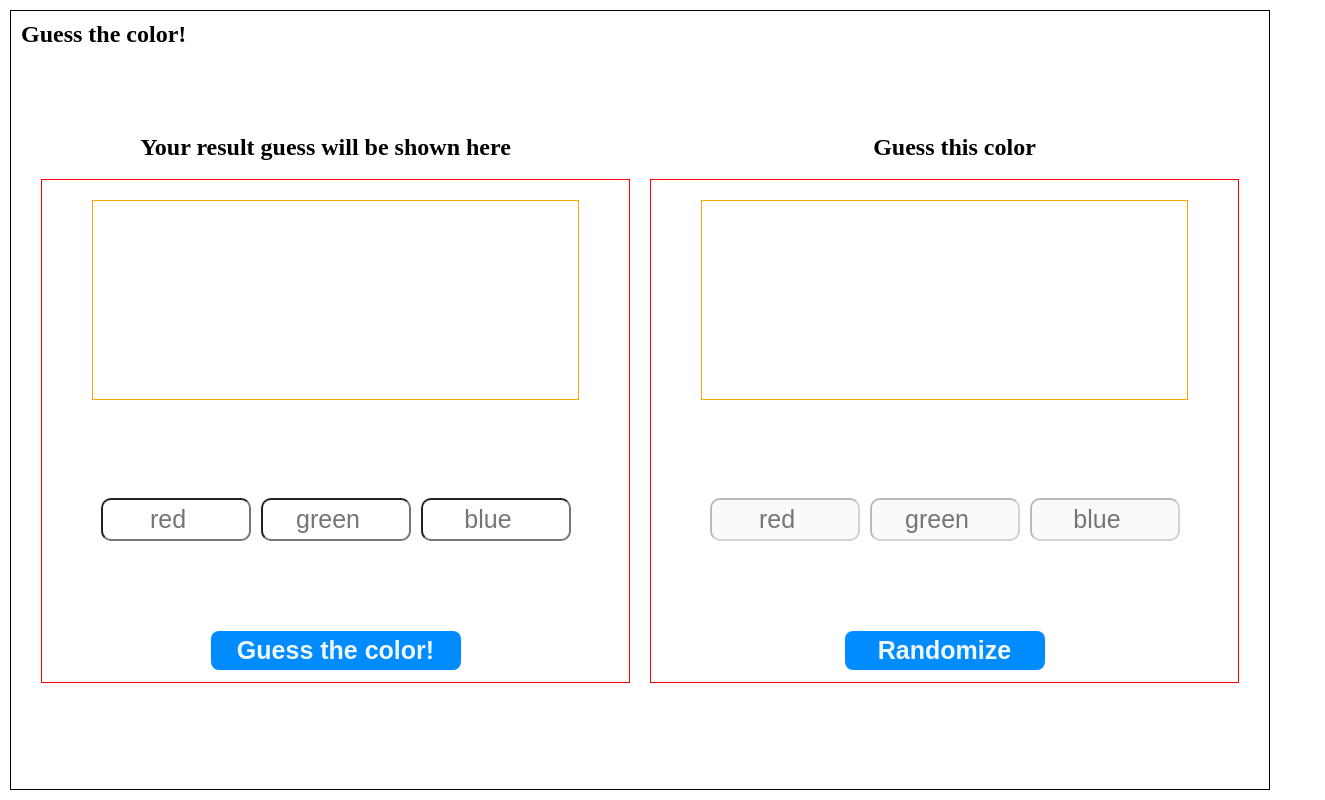
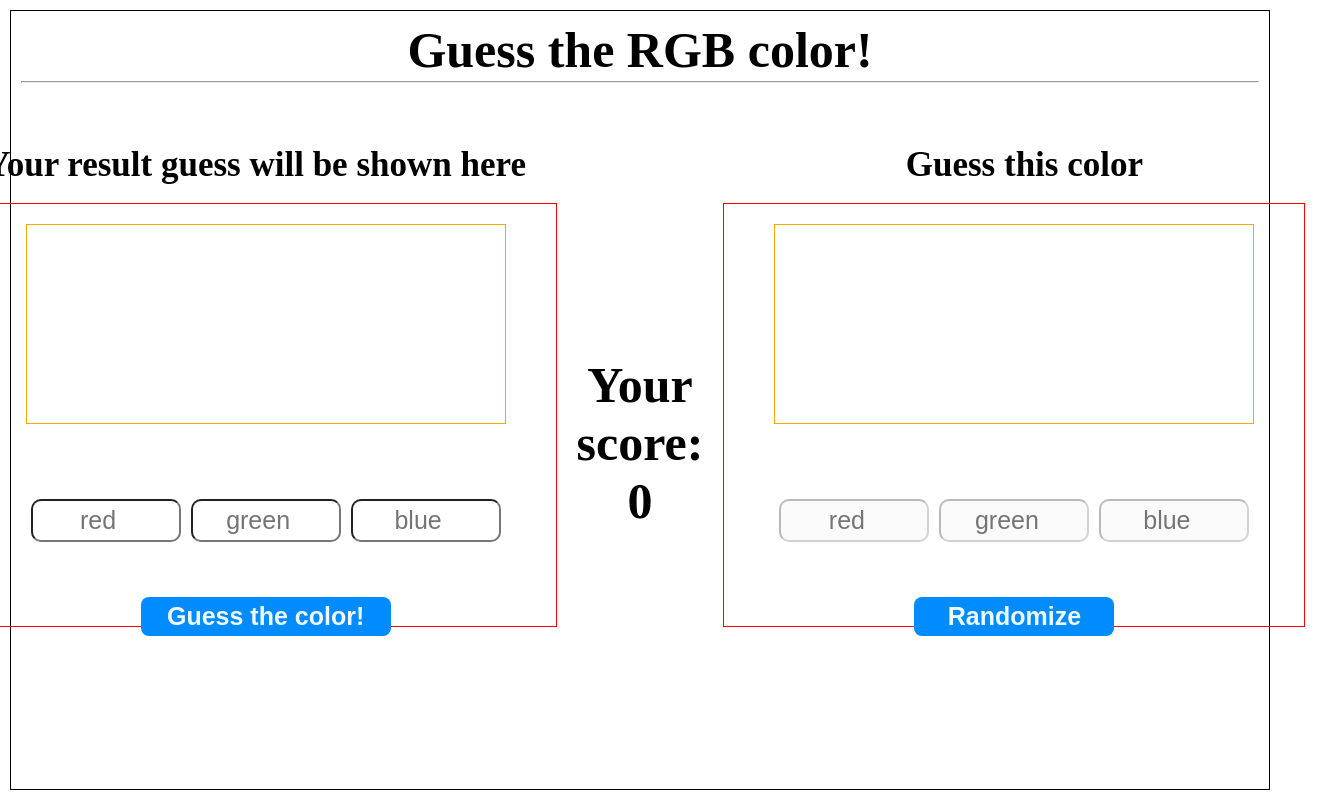
Before and after one commit to Matt022/GuessTheRGBColor, an Angular app: page / in a window 1280 px wide. Shown: the whole page, 1325 px wide, since content can reach past the window. Built offline with nearby package versions, Linux system fonts and the light colour scheme.

Commit message:
Added countdown timer for guessing, updated styling and score tracking in GuessComponent

```diff
--- a/src/app/components/guess/guess.component.html
+++ b/src/app/components/guess/guess.component.html
@@ -1,4 +1,6 @@
-<h2>Guess the color!</h2>
+<h2 class="main">Guess the RGB color!</h2>
+<hr>
+<h3 class="main" *ngIf="show">{{count}}</h3>
 <div class="holder">
     <section class="first">
         <h2>Your result guess will be shown here</h2>
@@ -16,6 +18,8 @@
         </div>
     </section>
 
+    <h2 class="main">Your score: {{yourScore}}</h2>
+
     <section class="second">
         <h2>Guess this color</h2>
         <br>
--- a/src/app/components/guess/guess.component.scss
+++ b/src/app/components/guess/guess.component.scss
@@ -1,7 +1,14 @@
+.main {
+    // border: 1px solid red;
+    text-align: center;
+    font-size: 50px;
+    height: 60px;
+}
+
 div.holder {
-    height: 95%;
+    height: 80%;
     display: grid;
-    grid-template-columns: repeat(2, 1fr);
+    grid-template-columns: 3fr 2fr 3fr;
     justify-content: center;
     align-items: center;
     gap: 20px;
@@ -14,6 +21,7 @@ div.holder {
 
         h2 {
             text-align: center;
+            font-size: 35px;
         }
     }
 
--- a/src/app/components/guess/guess.component.ts
+++ b/src/app/components/guess/guess.component.ts
@@ -1,4 +1,6 @@
 import { Component } from '@angular/core';
+import { interval } from 'rxjs';
+import { Subscription } from 'rxjs/internal/Subscription';
 
 @Component({
     selector: 'app-guess',
@@ -21,6 +23,20 @@ export class GuessComponent {
     private _green: number = 0;
     private _blue: number = 0;
 
+    yourScore: number = 0;
+    count: number = 3;
+    show: boolean = false;
+
+    private subscription: Subscription | undefined;
+
+    ngOnInit(): void {
+        // this.subscription = interval(1000).subscribe(() => {
+        //     if (this.count > 0) {
+        //         this.count--;
+        //     }
+        // });
+    }
+
     randomize(): void {
         this._red = Math.floor(Math.random() * 256);
         this._green = Math.floor(Math.random() * 256);
@@ -29,11 +45,27 @@ export class GuessComponent {
     };
 
     guess(): void {
-        this.userGuessColor = `rgb(${this.userRed}, ${this.userGreen}, ${this.userBlue})`;
         setTimeout(() => {
             this.guessRed = this._red;
             this.guessGreen = this._green;
             this.guessBlue = this._blue;
+            this.userGuessColor = `rgb(${this.userRed}, ${this.userGreen}, ${this.userBlue})`;
+
+            this.show = true;
+
+            this.subscription = interval(1000).subscribe(() => {
+                if (this.count > 0) {
+                    this.count--;
+                }
+            });
         }, 3000);
+
+        this.yourScore = 100;
+    }
+
+    ngOnDestroy(): void {
+        if (this.subscription) {
+            this.subscription.unsubscribe();
+        }
     }
 }
```
